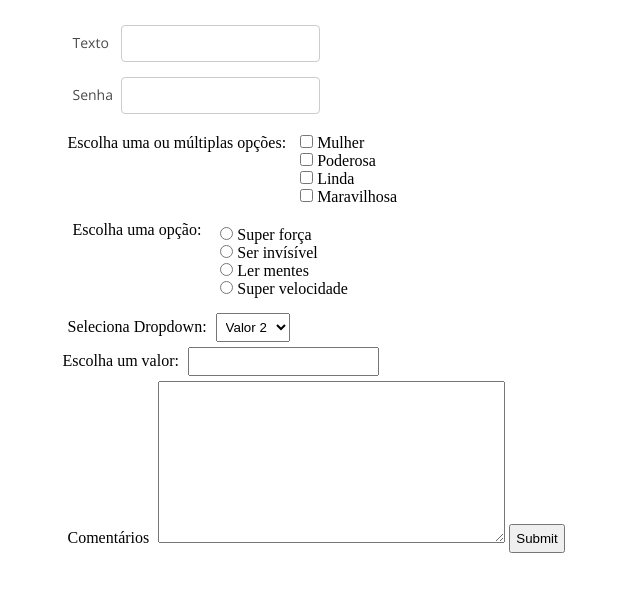
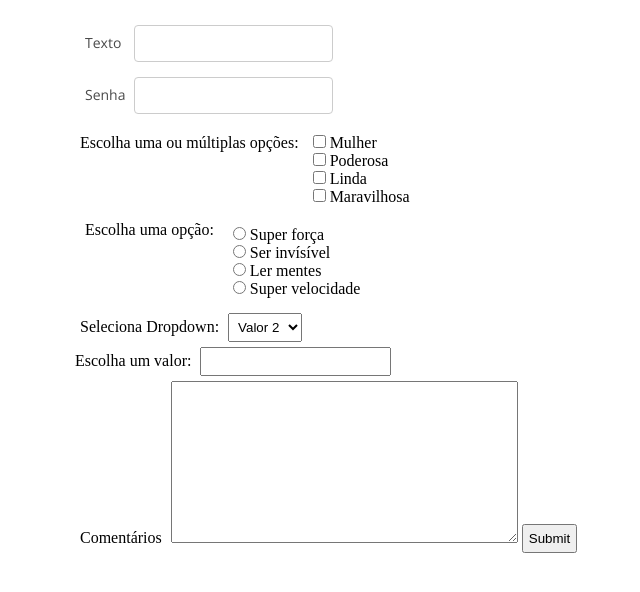
Before and after one commit to jumaschion/website-formulario, a plain HTML site: page index.html in a window 1280 px wide. Shown: the whole page, without its empty margins (275-915 px from the left). Drawn offline with nearby package versions, Linux system fonts and the light colour scheme.

Commit message:
website-formulario
Correção  no form (width e margin)

```diff
--- a/css/style.css
+++ b/css/style.css
@@ -7,11 +7,14 @@
 }
 
 body {
-    width: 50%;
-    background-position: center;
+    font-family: 'Opens Sans';
+
 }
 
-
+form {
+    width: 600px;
+    margin: 0 auto;
+}
 
 /* CABECALHO */
 
```
